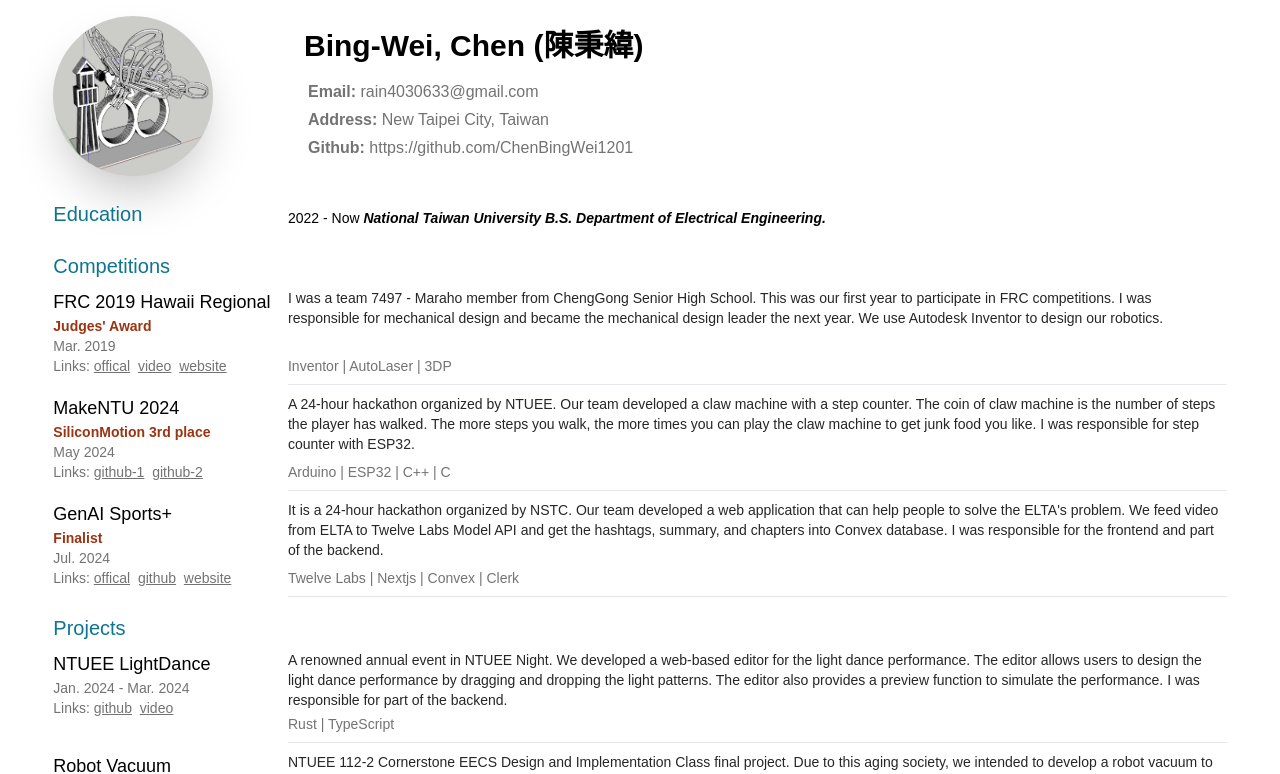
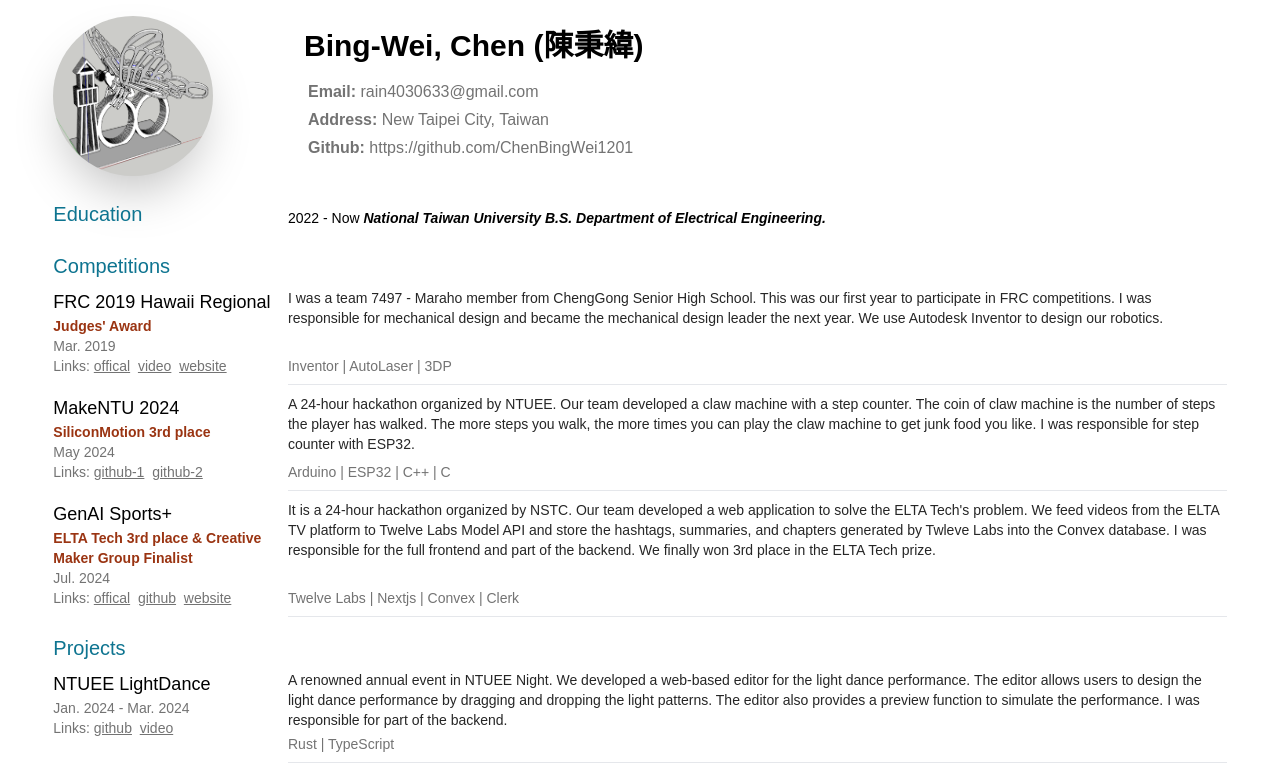
Before and after one commit to ChenBingWei1201/ChenBingWei1201.github.io, a React (Vite) app: page / in a window 1280 px wide. Shown: the top 774 px of the page. Built offline with nearby package versions, Linux system fonts and the light colour scheme; a web font is replaced by a local one.

Commit message:
we won 3rd place in ELTA Tech prize!

```diff
--- a/src/data/experiences/competitions.js
+++ b/src/data/experiences/competitions.js
@@ -28,7 +28,7 @@ export const competitions = [
   },
   {
     title: "GenAI Sports+",
-    highlight: "Finalist",
+    highlight: "ELTA Tech 3rd place & Creative Maker Group Finalist",
     time: "Jul. 2024",
     link: [
       { text: "offical", url: "https://genaistars.org.tw/hackathon" },
@@ -36,7 +36,7 @@ export const competitions = [
       { text: "website", url: "https://genai-stars.vercel.app" },
     ],
     content: [
-      "It is a 24-hour hackathon organized by NSTC. Our team developed a web application that can help people to solve the ELTA's problem. We feed video from ELTA to Twelve Labs Model API and get the hashtags, summary, and chapters into Convex database. I was responsible for the frontend and part of the backend.",
+      "It is a 24-hour hackathon organized by NSTC. Our team developed a web application to solve the ELTA Tech's problem. We feed videos from the ELTA TV platform to Twelve Labs Model API and store the hashtags, summaries, and chapters generated by Twleve Labs into the Convex database. I was responsible for the full frontend and part of the backend. We finally won 3rd place in the ELTA Tech prize.",
     ],
     tags: ["Twelve Labs", "Nextjs", "Convex", "Clerk"]
   }
```
